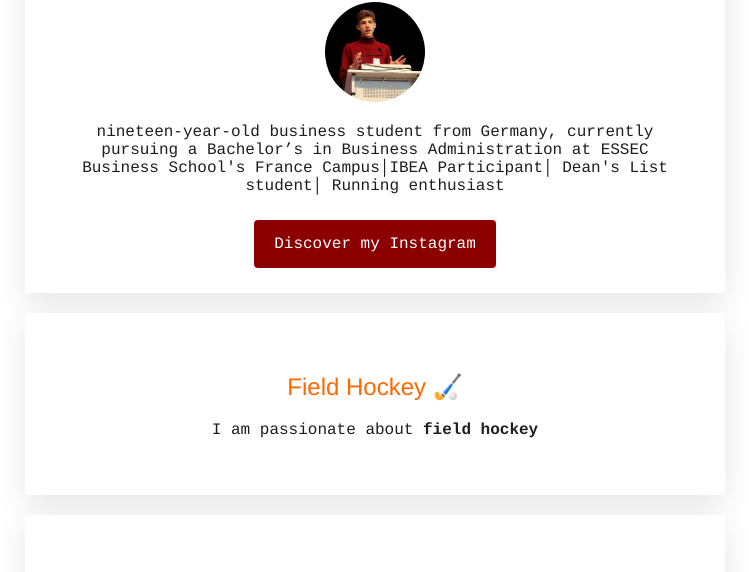
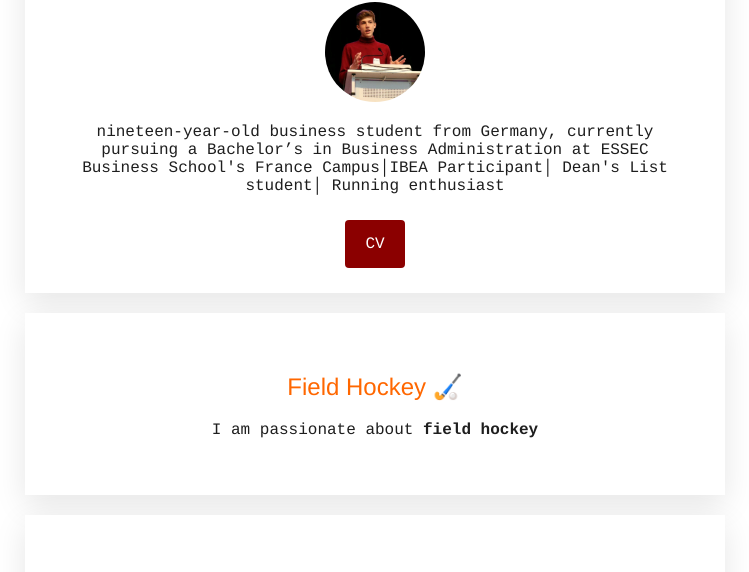
Before and after one commit to Nils-Englisch/my-profile, a plain HTML site: page index.html in a window 1280 px wide. Shown: the part 198-770 px from the top of the page, without its empty margins (265-1014 px from the left). Drawn offline with Linux system fonts and the light colour scheme.

Commit message:
Update index.html

```diff
--- a/index.html
+++ b/index.html
@@ -18,7 +18,7 @@
 	 <p>
 		 nineteen-year-old business student from Germany, currently pursuing a Bachelor’s in Business Administration at ESSEC Business School's France Campus│IBEA Participant│ Dean's List student│ Running enthusiast
 	 </p>
-	 <a href="https://www.instagram.com/n1ls_3nglisch/" target="_blank" class="btn-blue">Discover my Instagram</a>
+	 <a href="https://www.instagram.com/n1ls_3nglisch/" target="_blank" class="btn-blue">CV</a>
 	</div>
 
 	<div class="card-white">
```
